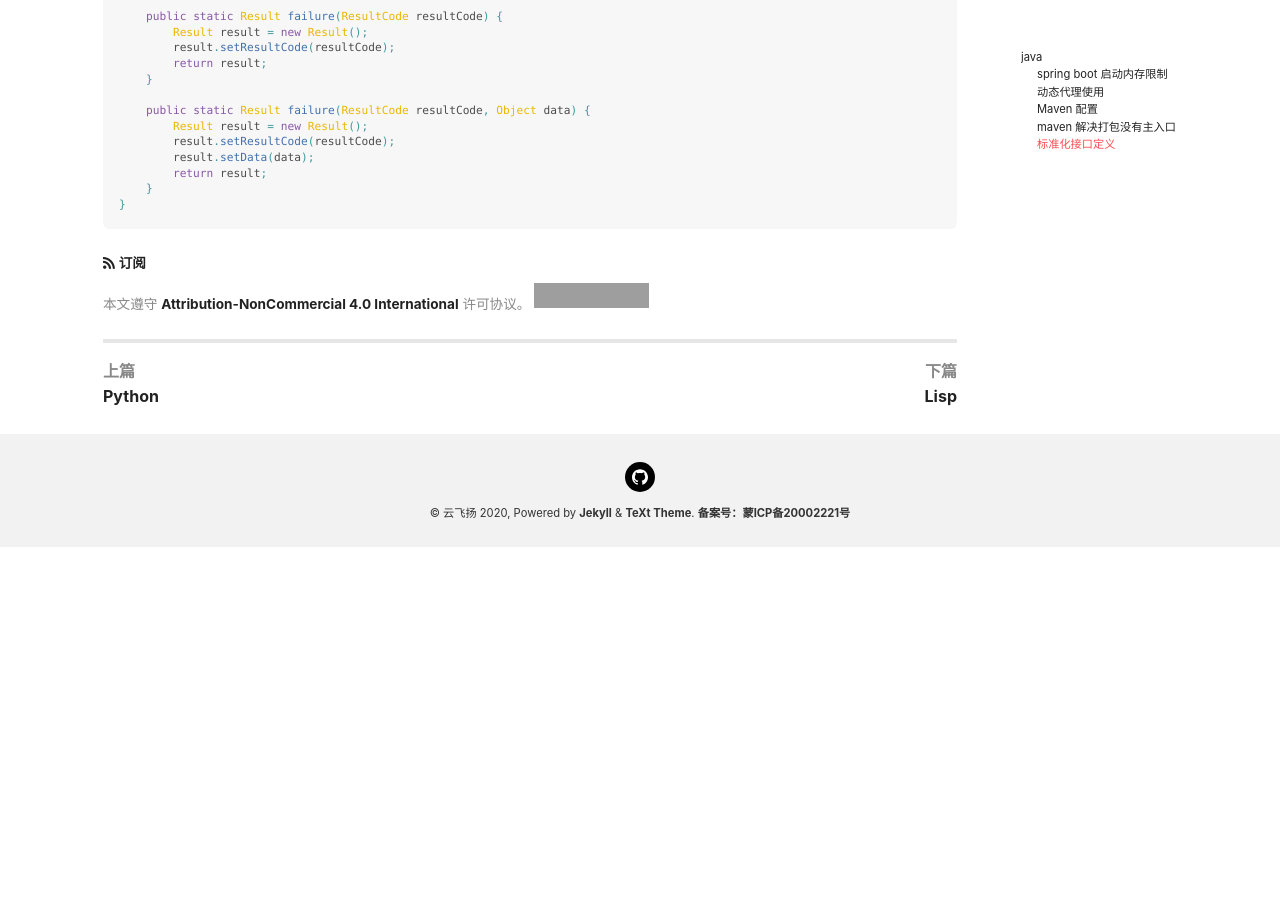
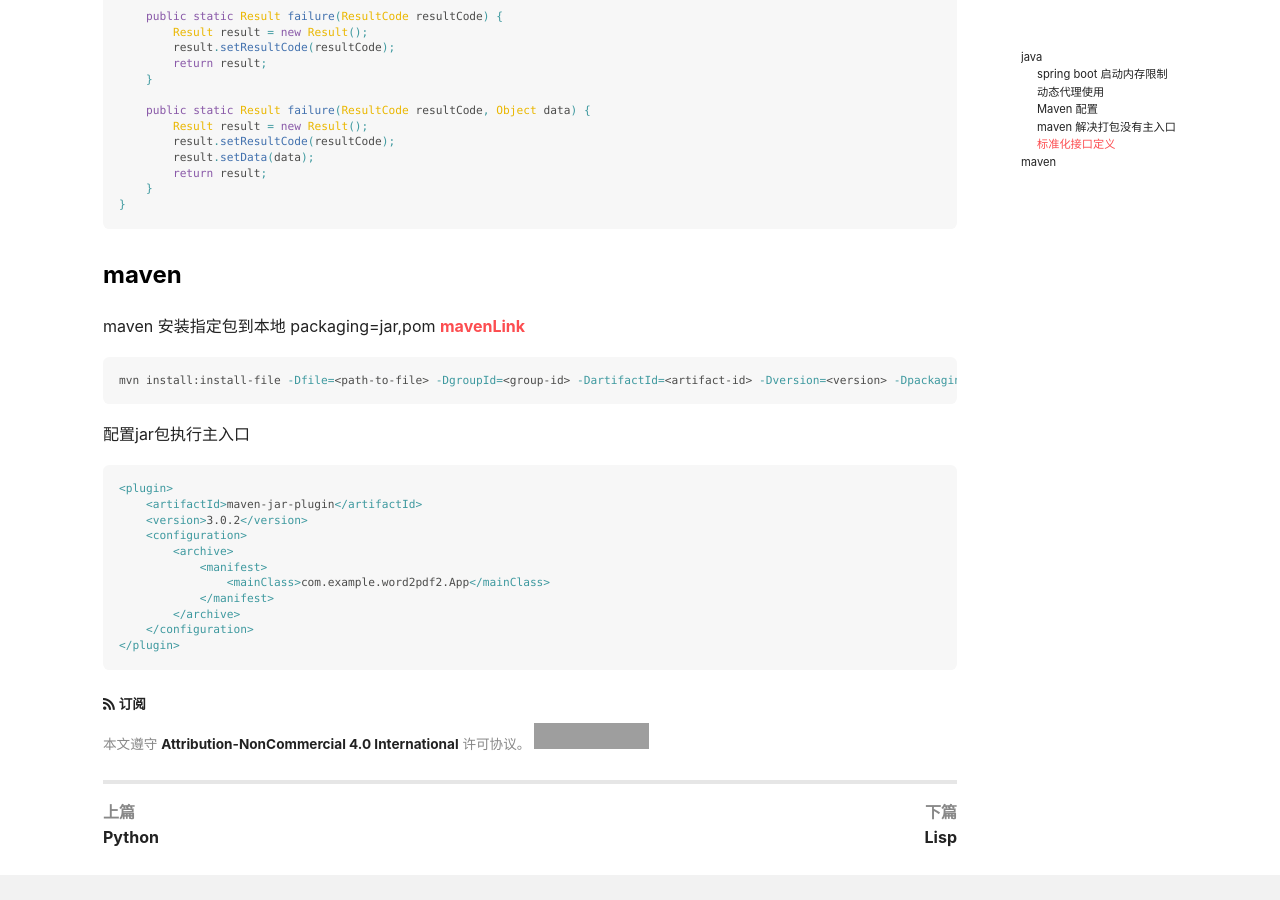
Before and after one commit to zwwland/goe13, a Jekyll site: the page built from _posts/2020-06-15-java.md, in a window 1280 px wide and 900 px high, scrolled down 3485 px. Built offline with Jekyll 4.4.1, drawn with Linux system fonts in a browser that asks for light colours; nearby versions of some CDN libraries; before the commit the page ends 4032 px from its top, so only the background shows below that; grey boxes are pictures that could not be loaded.

Commit message:
add java config

````diff
--- a/_posts/2020-06-15-java.md
+++ b/_posts/2020-06-15-java.md
@@ -201,3 +201,28 @@ public class Result implements Serializable {
     }
 }
 ```
+
+
+### maven
+
+maven 安装指定包到本地
+packaging=jar,pom
+[mavenLink](https://maven.apache.org/guides/mini/guide-3rd-party-jars-local.html)
+```bash
+mvn install:install-file -Dfile=<path-to-file> -DgroupId=<group-id> -DartifactId=<artifact-id> -Dversion=<version> -Dpackaging=<packaging>
+```
+
+配置jar包执行主入口
+```xml
+<plugin>
+    <artifactId>maven-jar-plugin</artifactId>
+    <version>3.0.2</version>
+    <configuration>
+        <archive>
+            <manifest>
+                <mainClass>com.example.word2pdf2.App</mainClass>
+            </manifest>
+        </archive>
+    </configuration>
+</plugin>
+```
````
